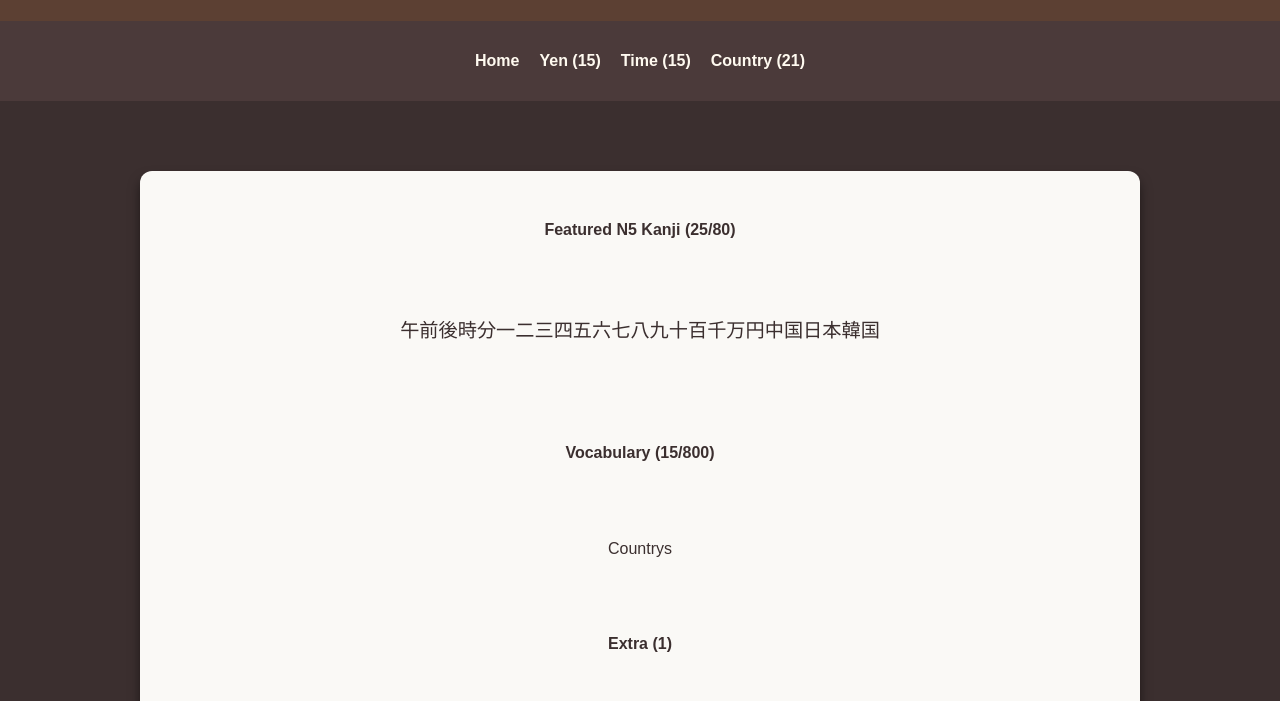
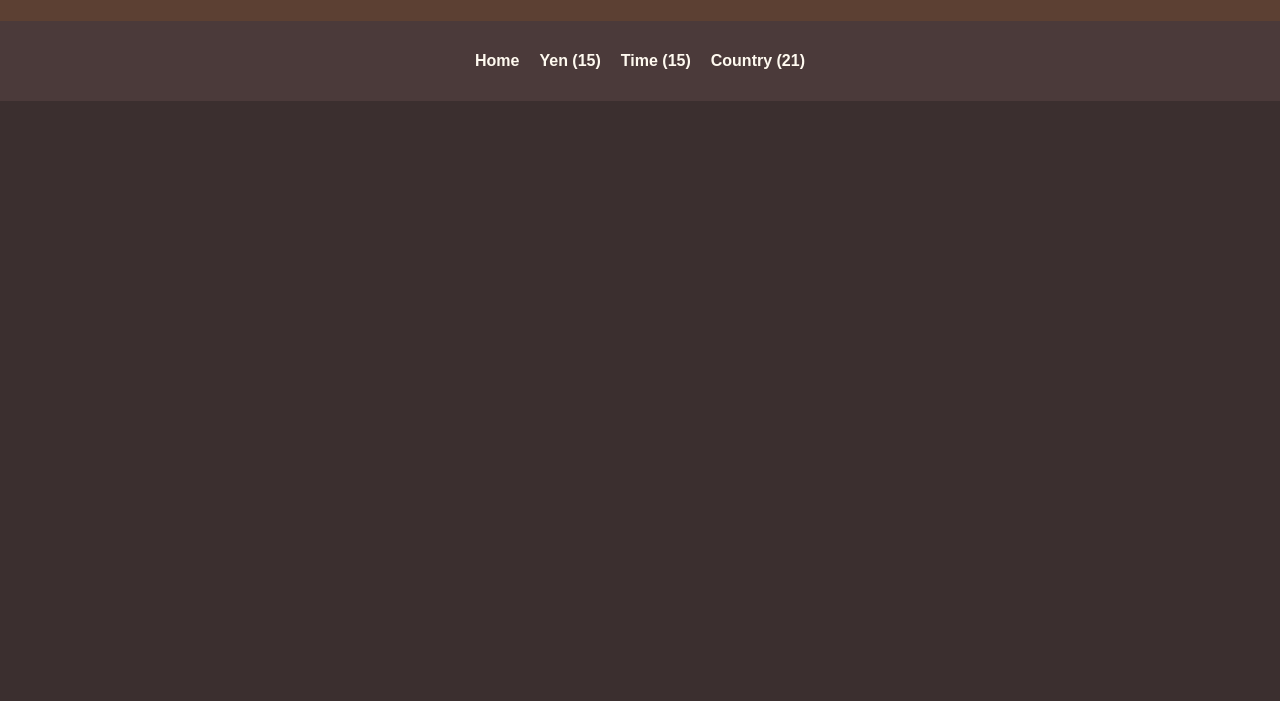
Before and after one commit to Xalsier/N5_Prep, a plain HTML site: page index.html in a window 1280 px wide. Shown: the part 99-800 px from the top of the page. Drawn offline with nearby package versions, Linux system fonts and the light colour scheme.

Commit message:
Update index.html

```diff
--- a/index.html
+++ b/index.html
@@ -20,14 +20,7 @@
 
     <!-- App Card -->
     <section class="app-card">
-        <div class="card">
-            <strong>Featured N5 Kanji (25/80)</strong>
-            <p>午前後時分一二三四五六七八九十百千万円中国日本韓国</p>
-            <strong>Vocabulary (15/800)</strong>
-            Countrys
-            <strong>Extra (1)</strong>
-            <p>億</p>
-        </div>
+
     </section>
 </body>
 <script>
```
